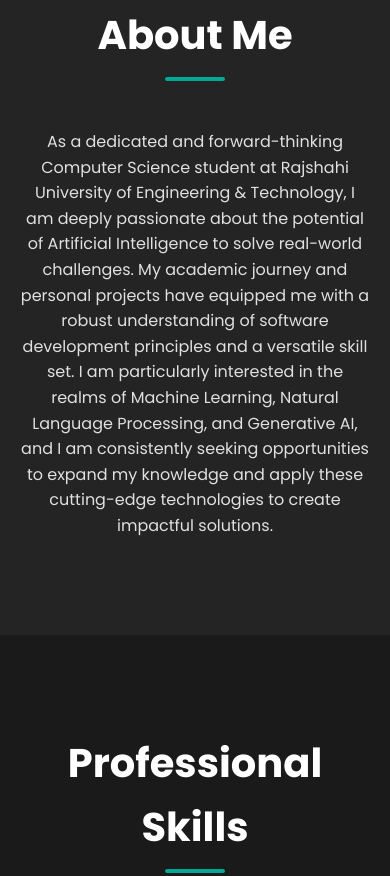
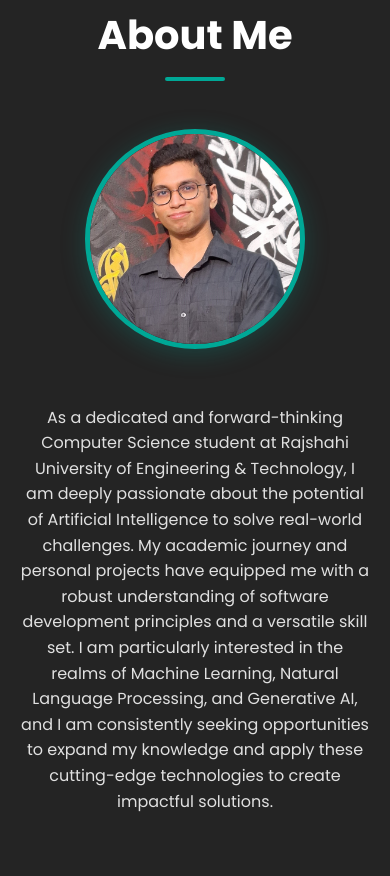
Before and after one commit to masud473/Github-Portfolio, a plain HTML site: page index.html in a window 390 px wide. Shown: the part 937-1813 px from the top of the page. Drawn offline with Linux system fonts and the light colour scheme.

Commit message:
added photo

```diff
--- a/index.html
+++ b/index.html
@@ -58,6 +58,10 @@
             <div class="container">
                 <h2 class="section-title">About Me</h2>
                 <div class="about-content">
+                    <div class="about-image">
+                        <!-- IMPORTANT: Replace this placeholder link with the path to your actual profile picture -->
+                        <img src="image.jpg" alt="Profile Picture of Md. Farhan Masud">
+                    </div>
                     <div class="about-text">
                         <p>
                             As a dedicated and forward-thinking Computer Science student at Rajshahi University of
--- a/style.css
+++ b/style.css
@@ -1,6 +1,7 @@
 /* General Styling & Variables */
 :root {
-    --primary-color: #00A896; /* Teal accent */
+    --primary-color: #00A896;
+    /* Teal accent */
     --secondary-color: #02C39A;
     --background-color: #1a1a1a;
     --card-bg-color: #242424;
@@ -138,7 +139,8 @@ nav .nav-links a:hover::after {
     text-align: center;
     min-height: 100vh;
     background: linear-gradient(rgba(26, 26, 26, 0.7), rgba(26, 26, 26, 0.9)), url('https://images.unsplash.com/photo-1518770660439-4636190af475?auto=format&fit=crop&q=80&w=2070') center/cover no-repeat;
-    padding-top: 70px; /* Offset for fixed header */
+    padding-top: 70px;
+    /* Offset for fixed header */
 }
 
 .hero-text h1 {
@@ -195,11 +197,32 @@ nav .nav-links a:hover::after {
 #about {
     background: var(--card-bg-color);
 }
+
 .about-content {
-    text-align: center;
-    max-width: 800px;
+    display: flex;
+    align-items: center;
+    gap: 3rem;
+    max-width: 950px;
     margin: 0 auto;
 }
+
+.about-image {
+    flex-shrink: 0;
+}
+
+.about-image img {
+    width: 280px;
+    height: 280px;
+    border-radius: 50%;
+    object-fit: cover;
+    border: 5px solid var(--primary-color);
+    box-shadow: 0 5px 25px rgba(0, 168, 150, 0.25);
+}
+
+.about-text {
+    text-align: left;
+}
+
 
 /* Skills Section */
 .skills-grid {
@@ -238,6 +261,7 @@ nav .nav-links a:hover::after {
 #projects {
     background: var(--card-bg-color);
 }
+
 .projects-grid {
     display: grid;
     grid-template-columns: repeat(auto-fit, minmax(320px, 1fr));
@@ -254,23 +278,28 @@ nav .nav-links a:hover::after {
     padding: 2rem;
     transition: transform 0.3s ease, box-shadow 0.3s ease;
 }
+
 .project-card:hover {
     transform: translateY(-10px);
     box-shadow: 0 10px 20px rgba(0, 0, 0, 0.4);
 }
+
 .project-card h3 {
     color: var(--heading-color);
     margin-bottom: 0.5rem;
 }
+
 .tech-stack {
     color: var(--secondary-color);
     font-weight: 600;
     margin-bottom: 1rem;
 }
+
 .project-card p {
     flex-grow: 1;
     margin-bottom: 1.5rem;
 }
+
 .btn-project {
     display: inline-block;
     padding: 10px 20px;
@@ -281,6 +310,7 @@ nav .nav-links a:hover::after {
     text-align: center;
     transition: background-color 0.3s ease;
 }
+
 .btn-project:hover {
     background-color: var(--secondary-color);
 }
@@ -294,9 +324,11 @@ nav .nav-links a:hover::after {
     max-width: 700px;
     margin: 0 auto;
 }
+
 .education-item h3 {
     color: var(--heading-color);
 }
+
 .institution {
     font-style: italic;
     margin-bottom: 0.5rem;
@@ -306,9 +338,11 @@ nav .nav-links a:hover::after {
 #contact {
     text-align: center;
 }
+
 .contact-links {
     margin-top: 2rem;
 }
+
 .contact-link {
     display: inline-block;
     margin: 10px 20px;
@@ -317,6 +351,7 @@ nav .nav-links a:hover::after {
     text-decoration: none;
     transition: color 0.3s ease;
 }
+
 .contact-link:hover {
     color: var(--primary-color);
     text-decoration: underline;
@@ -337,8 +372,15 @@ footer {
 }
 
 @keyframes fadeInAnimation {
-    from { opacity: 0; transform: translateY(20px); }
-    to { opacity: 1; transform: translateY(0); }
+    from {
+        opacity: 0;
+        transform: translateY(20px);
+    }
+
+    to {
+        opacity: 1;
+        transform: translateY(0);
+    }
 }
 
 .scroll-reveal {
@@ -357,6 +399,7 @@ footer {
     body {
         overflow-x: hidden;
     }
+
     .nav-links {
         position: fixed;
         right: 0px;
@@ -370,13 +413,16 @@ footer {
         transform: translateX(100%);
         transition: transform 0.5s ease-in;
     }
+
     .nav-links li {
         opacity: 0;
         margin: 2rem 0;
     }
+
     .burger {
         display: block;
     }
+
     .nav-active {
         transform: translateX(0%);
     }
@@ -386,6 +432,7 @@ footer {
             opacity: 0;
             transform: translateX(50px);
         }
+
         to {
             opacity: 1;
             transform: translateX(0px);
@@ -395,9 +442,11 @@ footer {
     .toggle .line1 {
         transform: rotate(-45deg) translate(-5px, 6px);
     }
+
     .toggle .line2 {
         opacity: 0;
     }
+
     .toggle .line3 {
         transform: rotate(45deg) translate(-5px, -6px);
     }
@@ -405,7 +454,22 @@ footer {
     .hero-text h1 {
         font-size: 2.5rem;
     }
+
     .hero-text h2 {
         font-size: 1.5rem;
     }
+
+    .about-content {
+        flex-direction: column;
+        text-align: center;
+    }
+
+    .about-text {
+        text-align: center;
+    }
+
+    .about-image img {
+        width: 220px;
+        height: 220px;
+    }
 }
```
Also changed, not shown: image.jpg (added).
